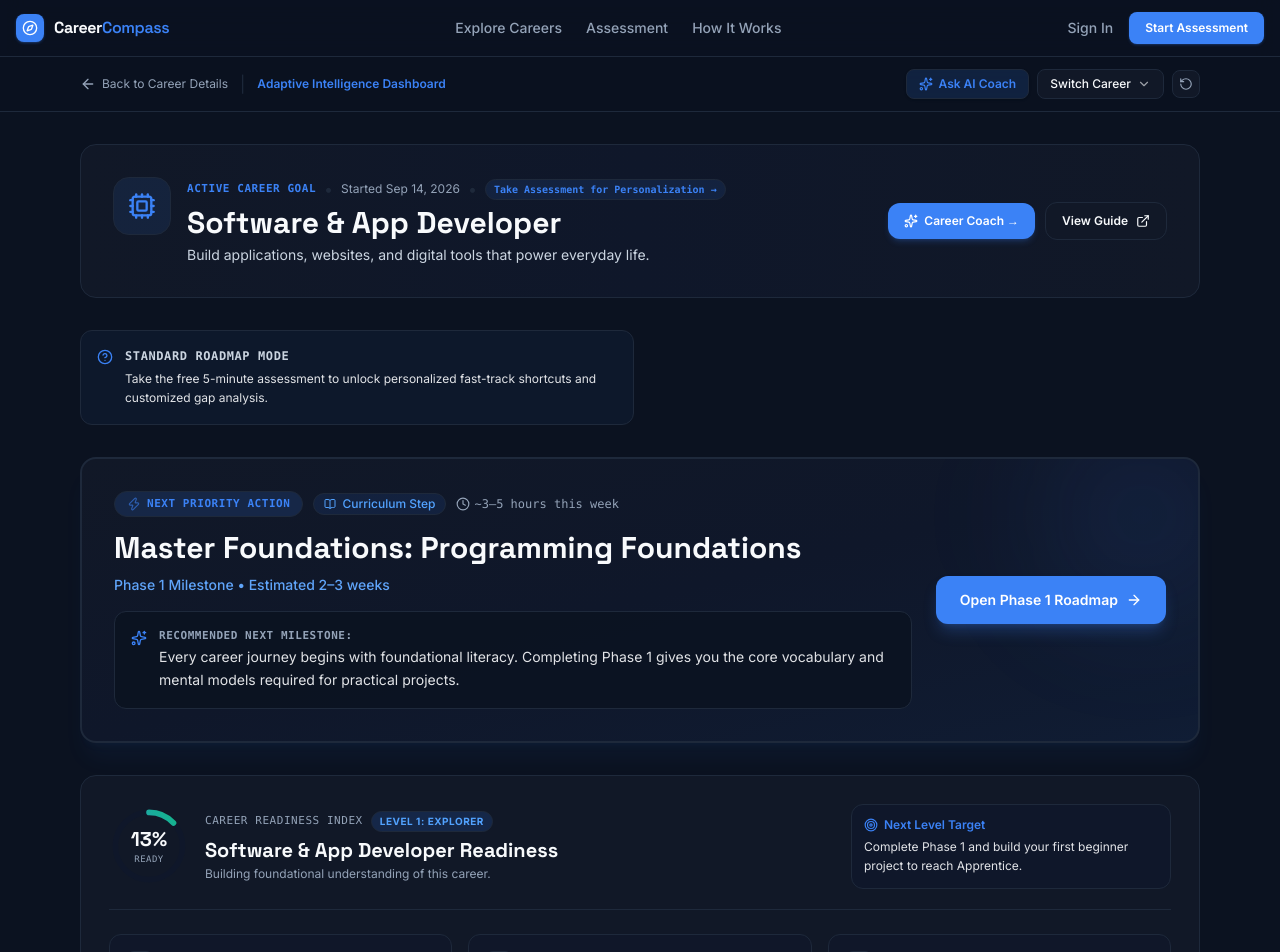
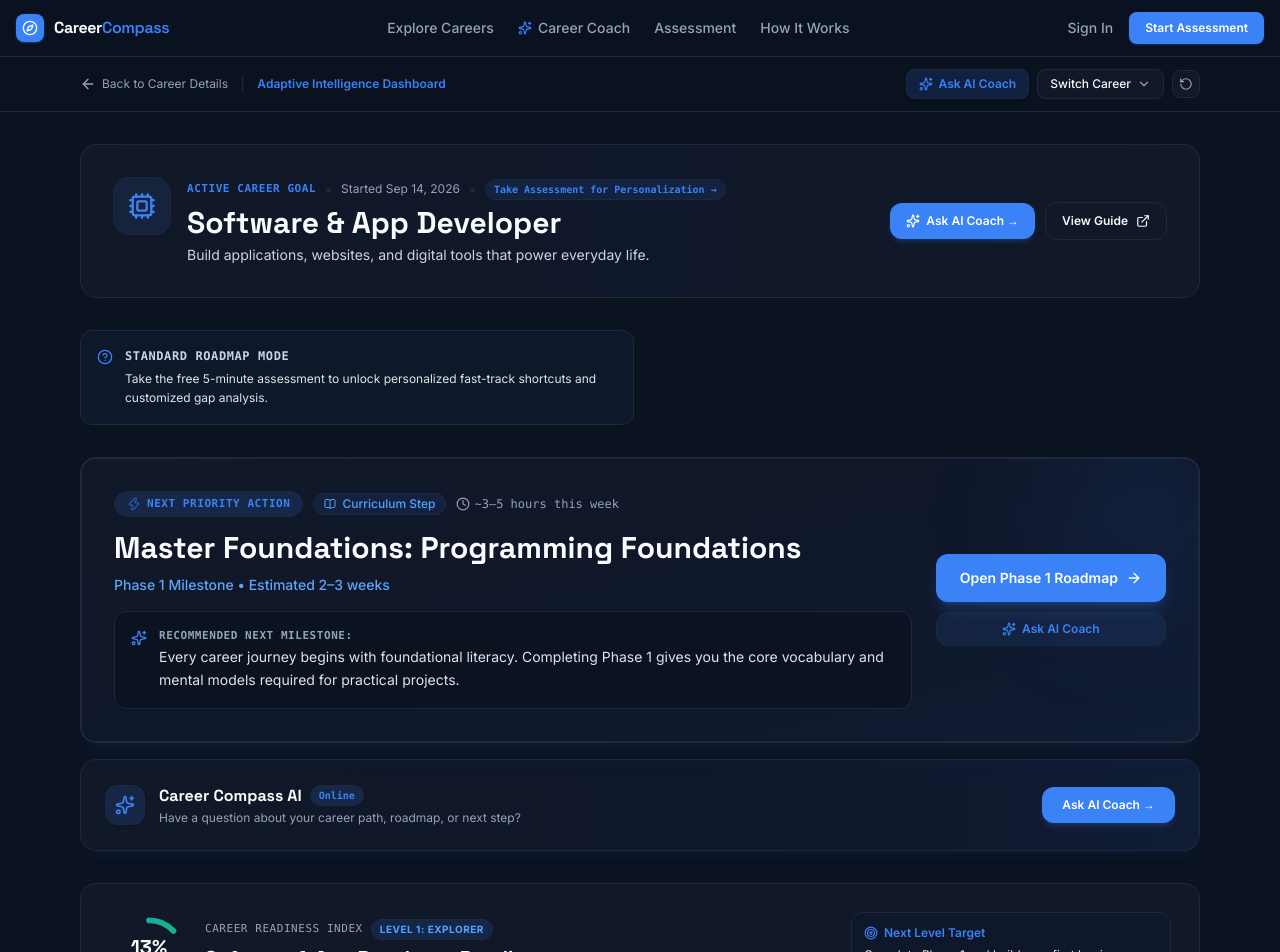
Before and after one commit to SanskarArnale-07/Career-Compass, a Next.js app in the folder frontend/: page /dashboard in a window 1280 px wide. Shown: the top 952 px of the page. Built offline with nearby package versions, Linux system fonts and the light colour scheme.

Commit message:
feat: add dashboard and coach pages with navigation and career context engine

```diff
--- a/frontend/src/app/coach/page.tsx
+++ b/frontend/src/app/coach/page.tsx
@@ -206,9 +206,11 @@ Click any suggested question below or ask me about your roadmap, skill gaps, pro
   }
 
   const IconComponent =
-    (LucideIcons as unknown as Record<string, React.ComponentType<{ className?: string }>>)[
-      context.career.slug
-    ] ?? Compass;
+    (context.career.icon &&
+      (LucideIcons as unknown as Record<string, React.ComponentType<{ className?: string }>>)[
+        context.career.icon
+      ]) ||
+    Sparkles;
 
   return (
     <div className="min-h-screen bg-background text-foreground flex flex-col">
@@ -245,6 +247,7 @@ Click any suggested question below or ask me about your roadmap, skill gaps, pro
               onClick={() => setShowCareerSwitcher(!showCareerSwitcher)}
               className="inline-flex items-center gap-1.5 px-3 py-1.5 rounded-xl border border-primary/25 bg-primary/10 text-xs font-semibold text-primary hover:bg-primary/20 transition-all cursor-pointer truncate max-w-[200px] sm:max-w-none"
             >
+              <IconComponent className="h-3.5 w-3.5 shrink-0" />
               <span className="truncate">{context.career.title}</span>
               <span className="text-[10px] font-mono opacity-80">
                 ({context.career.matchPercentage}%)
--- a/frontend/src/app/dashboard/page.tsx
+++ b/frontend/src/app/dashboard/page.tsx
@@ -539,7 +539,7 @@ export default function DashboardPage() {
               className="inline-flex items-center gap-1.5 px-4 py-2.5 rounded-xl bg-primary text-white text-xs font-semibold hover:bg-primary-hover shadow-md shadow-primary/20 transition-all"
             >
               <Sparkles className="h-3.5 w-3.5" />
-              <span>Career Coach →</span>
+              <span>Ask AI Coach →</span>
             </Link>
             <Link
               href={`/career/${career.slug}`}
@@ -584,12 +584,40 @@ export default function DashboardPage() {
         )}
 
         {/* 1. SPOTLIGHT: "What Should I Do Next?" */}
-        <section id="next-best-action">
+        <section id="next-best-action" className="space-y-4">
           <NextBestActionCard
             action={nextBestAction}
             onActionClick={handleActionClick}
             hasAssessment={!!traitProfile}
           />
+
+          {/* Career Compass AI Coach CTA Card */}
+          <div className="rounded-2xl border border-primary/25 bg-gradient-to-r from-card via-[#0F172A] to-primary/10 p-5 sm:p-6 flex flex-col sm:flex-row sm:items-center justify-between gap-4 shadow-lg shadow-primary/5">
+            <div className="flex items-center gap-3.5">
+              <div className="h-10 w-10 rounded-xl bg-primary/15 border border-primary/30 flex items-center justify-center text-primary shrink-0 shadow-sm">
+                <Sparkles className="h-5 w-5" />
+              </div>
+              <div>
+                <div className="flex items-center gap-2">
+                  <h3 className="font-heading text-sm sm:text-base font-bold text-foreground">
+                    Career Compass AI
+                  </h3>
+                  <span className="px-2 py-0.5 rounded-full bg-primary/15 text-[10px] font-mono font-semibold text-primary border border-primary/20">
+                    Online
+                  </span>
+                </div>
+                <p className="text-xs text-muted-foreground mt-0.5">
+                  Have a question about your career path, roadmap, or next step?
+                </p>
+              </div>
+            </div>
+            <Link
+              href="/coach"
+              className="inline-flex items-center justify-center gap-2 px-5 py-2.5 rounded-xl bg-primary text-white text-xs font-semibold hover:bg-primary-hover shadow-md shadow-primary/20 hover:shadow-lg hover:shadow-primary/30 transition-all shrink-0"
+            >
+              <span>Ask AI Coach →</span>
+            </Link>
+          </div>
         </section>
 
         {/* 2. CAREER READINESS INDEX (3-Pillar Breakdown) */}
--- /dev/null
+++ b/frontend/src/components/Navbar.tsx
@@ -0,0 +1,4 @@
+export { Navbar } from "./layout/Navbar";
+export default function NavbarDefault() {
+  return null;
+}
--- a/frontend/src/components/dashboard/NextBestActionCard.tsx
+++ b/frontend/src/components/dashboard/NextBestActionCard.tsx
@@ -1,5 +1,6 @@
 "use client";
 
+import Link from "next/link";
 import { motion } from "framer-motion";
 import {
   Zap,
@@ -112,8 +113,8 @@ export default function NextBestActionCard({
           </div>
         </div>
 
-        {/* Action Button */}
-        <div className="flex flex-col sm:flex-row md:flex-col gap-3 shrink-0 md:min-w-[200px]">
+        {/* Action Buttons */}
+        <div className="flex flex-col sm:flex-row md:flex-col gap-2.5 shrink-0 md:min-w-[200px]">
           <button
             onClick={() => onActionClick(action.targetType, action.targetId)}
             className="inline-flex items-center justify-center gap-2 px-6 py-3.5 rounded-xl bg-primary text-white font-semibold text-sm shadow-lg shadow-primary/25 hover:bg-primary-hover hover:shadow-xl hover:shadow-primary/35 hover:-translate-y-0.5 transition-all cursor-pointer text-center"
@@ -121,6 +122,13 @@ export default function NextBestActionCard({
             <span>{action.actionText}</span>
             <ArrowRight className="h-4 w-4" />
           </button>
+          <Link
+            href="/coach"
+            className="inline-flex items-center justify-center gap-1.5 px-4 py-2 rounded-xl border border-primary/30 bg-primary/10 text-xs font-semibold text-primary hover:bg-primary/20 hover:border-primary/50 transition-all text-center"
+          >
+            <Sparkles className="h-3.5 w-3.5" />
+            <span>Ask AI Coach</span>
+          </Link>
         </div>
       </div>
     </motion.div>
--- a/frontend/src/components/layout/Navbar.tsx
+++ b/frontend/src/components/layout/Navbar.tsx
@@ -1,7 +1,7 @@
 "use client";
 
 import Link from "next/link";
-import { Compass } from "lucide-react";
+import { Compass, Sparkles } from "lucide-react";
 
 export function Navbar() {
   return (
@@ -23,6 +23,10 @@ export function Navbar() {
           <Link href="/careers" className="text-muted-foreground transition-colors hover:text-foreground">
             Explore Careers
           </Link>
+          <Link href="/coach" className="text-muted-foreground transition-colors hover:text-foreground flex items-center gap-1.5">
+            <Sparkles className="h-3.5 w-3.5 text-primary" />
+            Career Coach
+          </Link>
           <Link href="/assessment" className="text-muted-foreground transition-colors hover:text-foreground">
             Assessment
           </Link>
@@ -33,6 +37,13 @@ export function Navbar() {
 
         {/* Right: Actions */}
         <div className="flex items-center gap-4">
+          <Link
+            href="/coach"
+            className="md:hidden inline-flex items-center gap-1 text-xs font-medium text-muted-foreground hover:text-foreground transition-colors"
+          >
+            <Sparkles className="h-3.5 w-3.5 text-primary" />
+            <span>Coach</span>
+          </Link>
           <Link
             href="/auth"
             className="hidden sm:inline-flex text-sm font-medium text-muted-foreground transition-colors hover:text-foreground"
--- a/frontend/src/lib/career-details/career-context.ts
+++ b/frontend/src/lib/career-details/career-context.ts
@@ -63,6 +63,7 @@ export interface CareerCoachContext {
     overview: string;
     difficultyToEnter: string;
     growthPotential: string;
+    icon?: string;
   };
   assessmentInterpretation: {
     strengths: { title: string; status: string; explanation: string }[];
@@ -335,6 +336,7 @@ export function buildCareerContext(params?: {
       overview: career.snapshot[0]?.value || career.tagline,
       difficultyToEnter: career.snapshot.find((s) => s.label.includes("Difficulty"))?.value || "Moderate",
       growthPotential: career.snapshot.find((s) => s.label.includes("Growth"))?.value || "High",
+      icon: career.icon,
     },
     assessmentInterpretation: {
       strengths: strengthsGaps.strengths.slice(0, 3),
```
Also changed, not shown: 1 other file (tests, documents, lock files or other folders).
